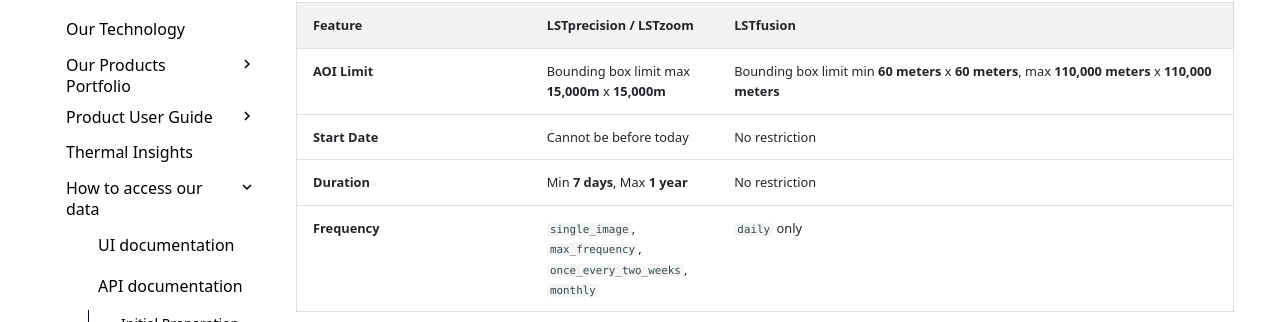
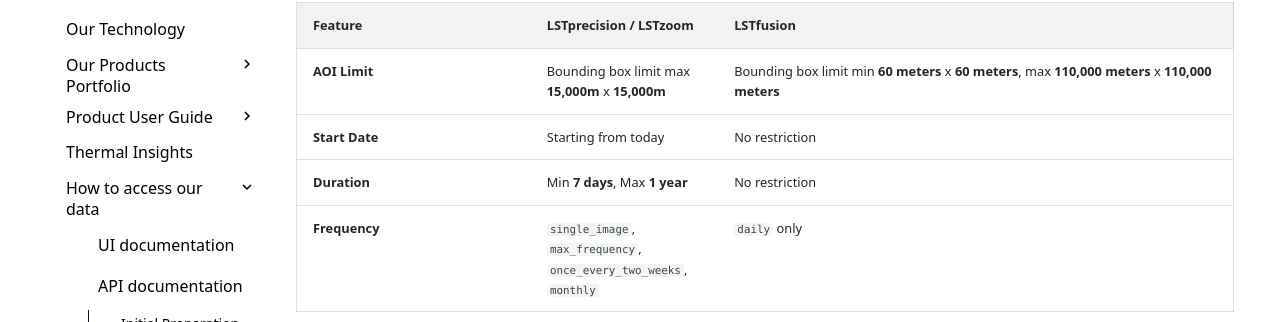
Before and after one commit to constellr/product-lst, an MkDocs documentation site: the page built from docs/API-documentation.md, in a window 1280 px wide and 900 px high, scrolled down 2381 px. Shown: the part 132-454 px from the top of the window. Built offline with MkDocs 1.6.1 and Material for MkDocs 9.7.7, drawn with Linux system fonts in a browser that asks for light colours; the version menu is left out.

Commit message:
update phrasing

```diff
--- a/docs/API-documentation.md
+++ b/docs/API-documentation.md
@@ -107,7 +107,7 @@
 | Feature | LSTprecision / LSTzoom | LSTfusion |
 | :--- | :--- | :--- |
 | **AOI Limit** | Bounding box limit max **15,000m** x **15,000m** | Bounding box limit min **60 meters** x **60 meters**, max **110,000 meters** x **110,000 meters**  |
-| **Start Date** | Cannot be before today | No restriction |
+| **Start Date** | Starting from today | No restriction |
 | **Duration** | Min **7 days**, Max **1 year** | No restriction |
 | **Frequency** | `single_image`, `max_frequency`,<br>`once_every_two_weeks`, `monthly` | `daily` only | <br />
 
```
